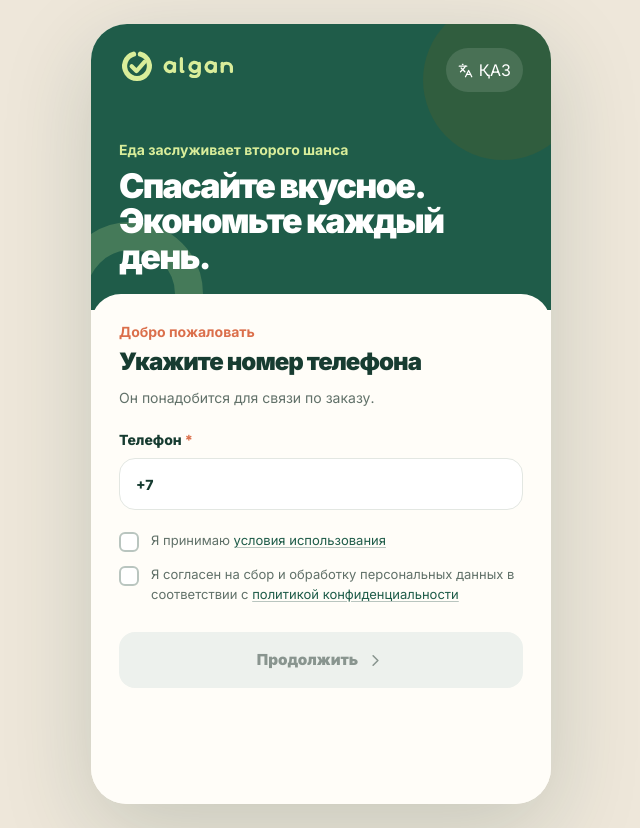
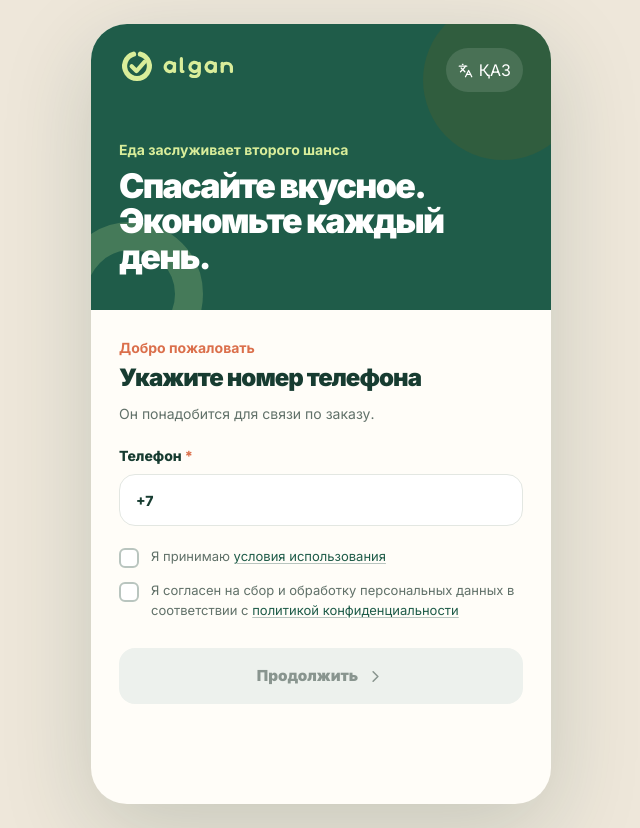
Before and after one commit to kkhalmetov/algan-miniapp, a Next.js app: page / in a window 1280 px wide. Shown: the whole page, without its empty margins (319-959 px from the left). Built offline with nearby package versions, Linux system fonts and the light colour scheme.

Commit message:
Revert "ui: round content below green headers"
This reverts commit 5965fe883444c28a736116ca58c95a6c78432f2a.

```diff
--- a/app/app-client.tsx
+++ b/app/app-client.tsx
@@ -282,7 +282,7 @@ function Onboarding(props: OnboardingProps) {
         </div>
       </div>
 
-      <form className="relative z-10 -mt-4 flex flex-1 flex-col rounded-t-sheet bg-surface px-7 pb-[max(1.5rem,env(safe-area-inset-bottom))] pt-7" onSubmit={(event) => { event.preventDefault(); onContinue(); }}>
+      <form className="flex flex-1 flex-col px-7 pb-[max(1.5rem,env(safe-area-inset-bottom))] pt-7" onSubmit={(event) => { event.preventDefault(); onContinue(); }}>
         <p className="text-sm font-bold text-accent">{t('intro')}</p>
         <h2 className="mt-1 text-2xl font-black tracking-[-0.04em]">{t('askName')}</h2>
         <p className="mt-2 text-sm leading-6 text-ink-secondary">{t('nameHelp')}</p>
@@ -336,7 +336,7 @@ function HomeTab({ t, profile, openProfile, favoriteStoreIds, toggleFavorite, op
         </div>
       </header>
 
-      <section className="relative z-10 -mt-4 rounded-t-sheet bg-surface px-5 pt-6">
+      <section className="bg-surface px-5 pt-6">
         <div className="space-y-4 pb-6">
           {stores.map((store) => {
             const box = boxes.find((item) => item.storeId === store.id);
```
